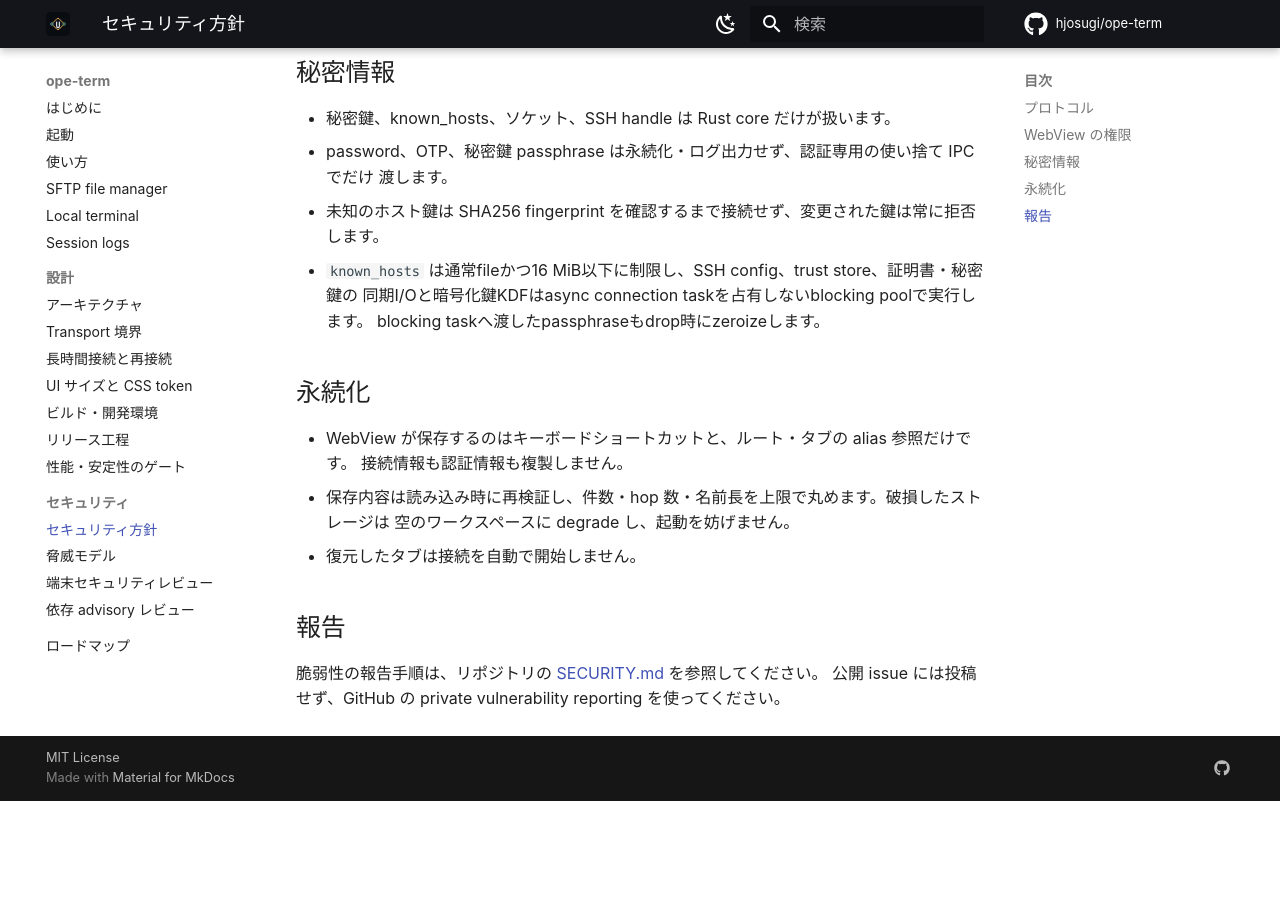
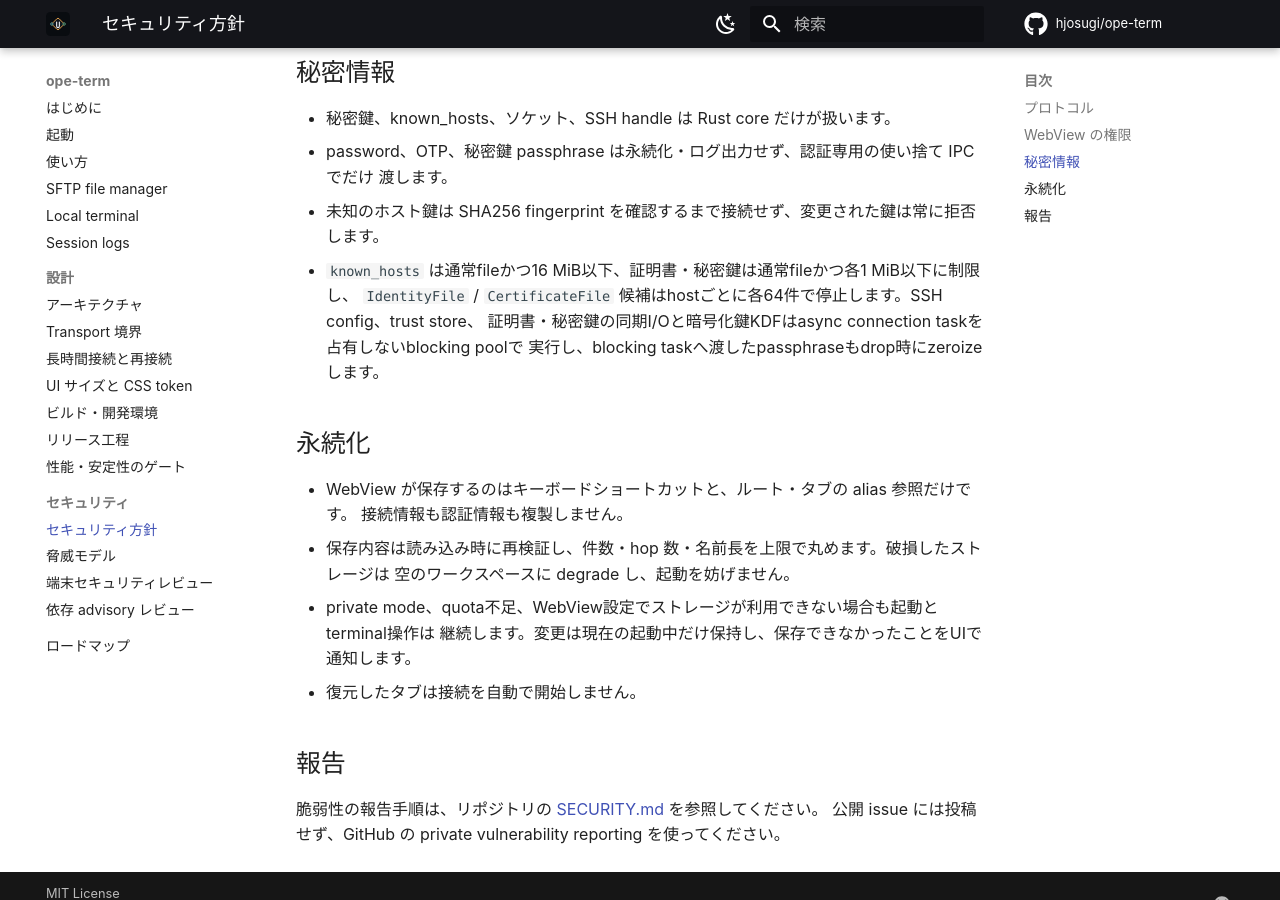
Before and after one commit to hjosugi/ope-term, an MkDocs documentation site: the page built from docs/SECURITY_POLICY.md, in a window 1280 px wide and 900 px high, scrolled down 1033 px. Built offline with MkDocs 1.6.1 and Material for MkDocs 9.7.7, drawn with Linux system fonts in a browser that asks for light colours; comment, search, counter and statistics services are not loaded; before the commit the page ends 1834 px from its top, so only the background shows below that.

```diff
--- a/docs/SECURITY_POLICY.md
+++ b/docs/SECURITY_POLICY.md
@@ -34,9 +34,10 @@
 - password、OTP、秘密鍵 passphrase は永続化・ログ出力せず、認証専用の使い捨て IPC でだけ
   渡します。
 - 未知のホスト鍵は SHA256 fingerprint を確認するまで接続せず、変更された鍵は常に拒否します。
-- `known_hosts` は通常fileかつ16 MiB以下に制限し、SSH config、trust store、証明書・秘密鍵の
-  同期I/Oと暗号化鍵KDFはasync connection taskを占有しないblocking poolで実行します。
-  blocking taskへ渡したpassphraseもdrop時にzeroizeします。
+- `known_hosts` は通常fileかつ16 MiB以下、証明書・秘密鍵は通常fileかつ各1 MiB以下に制限し、
+  `IdentityFile` / `CertificateFile` 候補はhostごとに各64件で停止します。SSH config、trust store、
+  証明書・秘密鍵の同期I/Oと暗号化鍵KDFはasync connection taskを占有しないblocking poolで
+  実行し、blocking taskへ渡したpassphraseもdrop時にzeroizeします。
 
 ## 永続化
 
@@ -44,6 +45,8 @@
   接続情報も認証情報も複製しません。
 - 保存内容は読み込み時に再検証し、件数・hop 数・名前長を上限で丸めます。破損したストレージは
   空のワークスペースに degrade し、起動を妨げません。
+- private mode、quota不足、WebView設定でストレージが利用できない場合も起動とterminal操作は
+  継続します。変更は現在の起動中だけ保持し、保存できなかったことをUIで通知します。
 - 復元したタブは接続を自動で開始しません。
 
 ## 報告
```
Also changed, not shown: docs/ARCHITECTURE.md (+3 -1 lines), docs/USAGE.md (+2 -0 lines), issues/001-interactive-auth.md (+2 -1 lines), issues/003-openssh-compat.md (+5 -0 lines), issues/014-security-hardening.md (+2 -0 lines).
